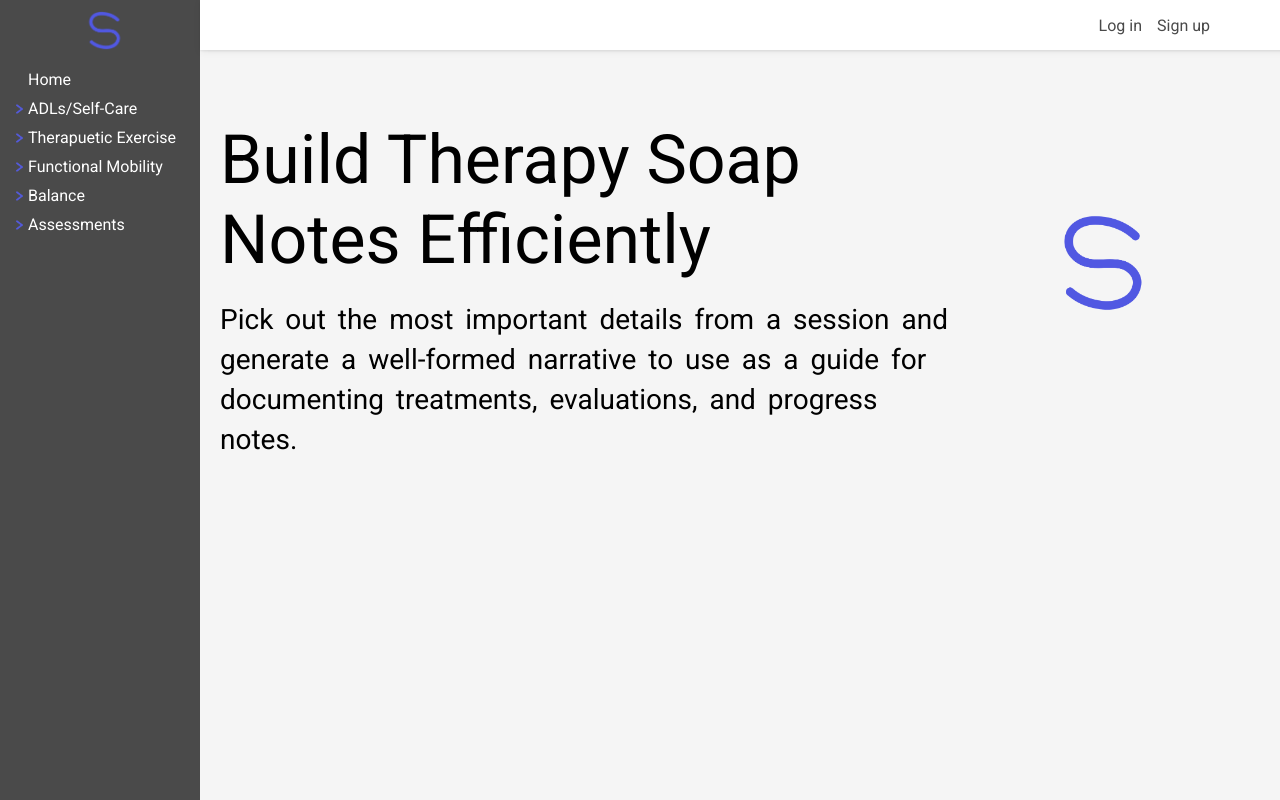
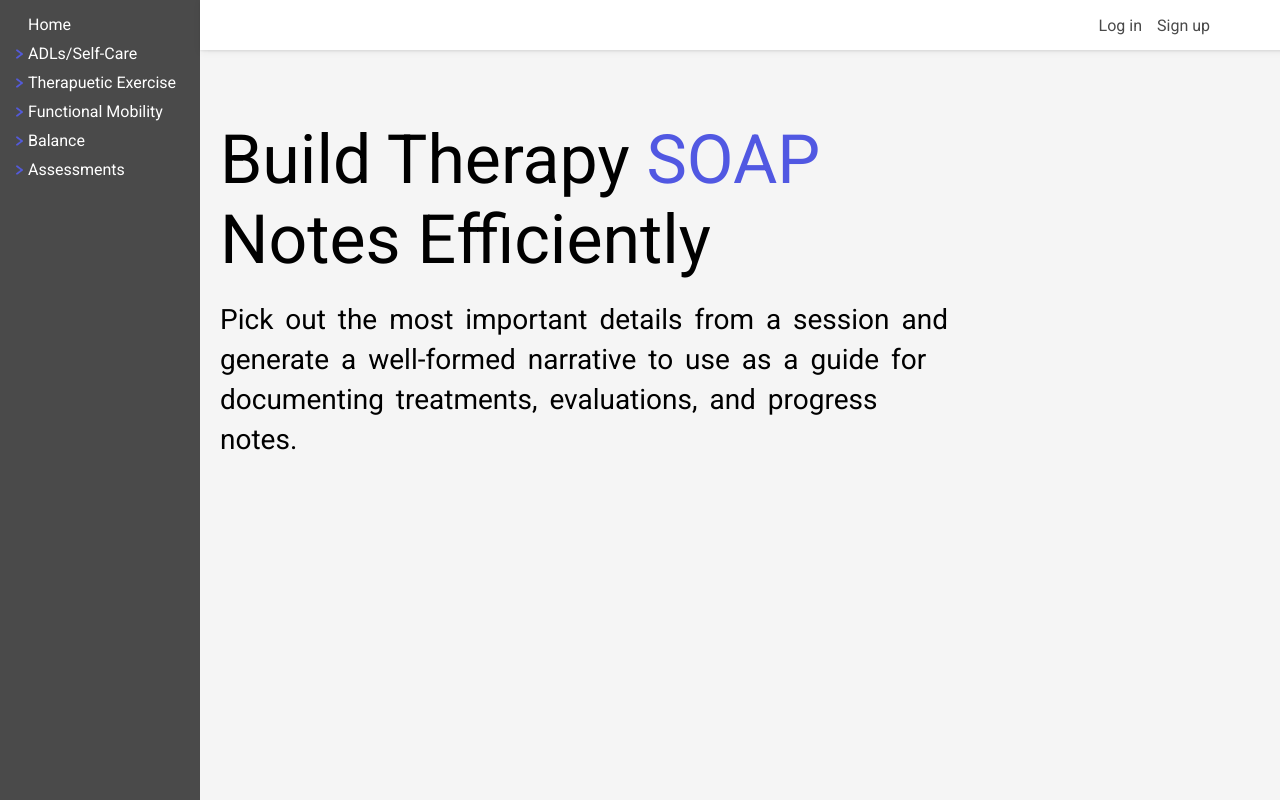
Before and after one commit to adorgan/soap-note, a React (Create React App) app in the folder client/: page / in a window 1280 px wide. Built offline with nearby package versions, Linux system fonts and the light colour scheme; no server answers.

Commit message:
removed icon placeholder

```diff
--- a/client/src/App.css
+++ b/client/src/App.css
@@ -593,6 +593,10 @@ fieldset {
   align-self: center;
 }
 
+.soap-home {
+  color:#5158e2;
+}
+
 .header-right-nav{
   display: flex;
   flex: 1;
--- a/client/src/components/Home.js
+++ b/client/src/components/Home.js
@@ -4,16 +4,24 @@ const Home = () => {
   return (
       <div className="home-container fade-in">
           <div className="home-div-left">
-        <div className="home-title">Build Therapy Soap Notes Efficiently</div>
+              <div className="home-title">
+                  Build Therapy <span className="soap-home">SOAP</span> Notes Efficiently
+              </div>
               <div className="home-subtitle">
-          Pick out the most important details from a session and generate a well-formed narrative to use as a guide for documenting treatments, evaluations, and progress notes.
+                  Pick out the most important details from a session and
+                  generate a well-formed narrative to use as a guide for
+                  documenting treatments, evaluations, and progress notes.
               </div>
           </div>
-      <div className="home-icon-container">
+          {/* <div className="home-icon-container">
               <div className="home-icon">
-          <img src="icons/Untitled.png" alt="" className="home-icon-image" />
+                  <img
+                      src="icons/Untitled.png"
+                      alt=""
+                      className="home-icon-image"
+                  />
               </div>
-      </div>
+          </div> */}
       </div>
   );
 };
--- a/client/src/components/SideBar.js
+++ b/client/src/components/SideBar.js
@@ -106,15 +106,16 @@ const SideBar = () => {
 
     return (
         <div className="sidebar-links-container">
-            <div className="sidebar-icon-container">
+            {/* <div className="sidebar-icon-container">
                 <Link to="/">
-                    <img
+                    {/* <img
                         style={{ width: "40px" }}
                         src="icons/Untitled.png"
                         alt=""
-                    />
+                    /> */}
+                    {/* <span className="soap-home">S</span>
                 </Link>
-            </div>
+            </div> */}
 
             <Link
                 to={"/"}
```
Lines whose indentation alone changed are shown as unchanged.
